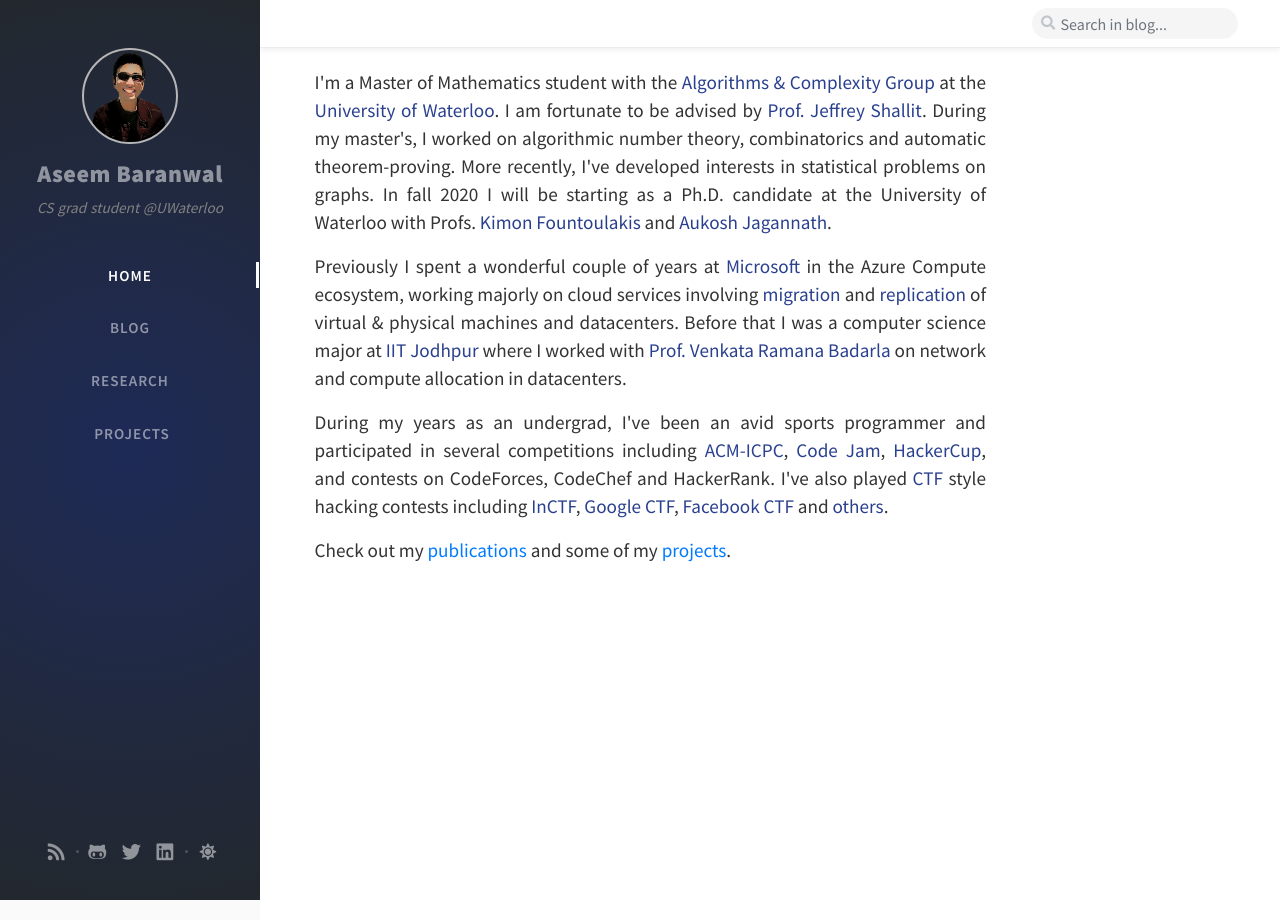
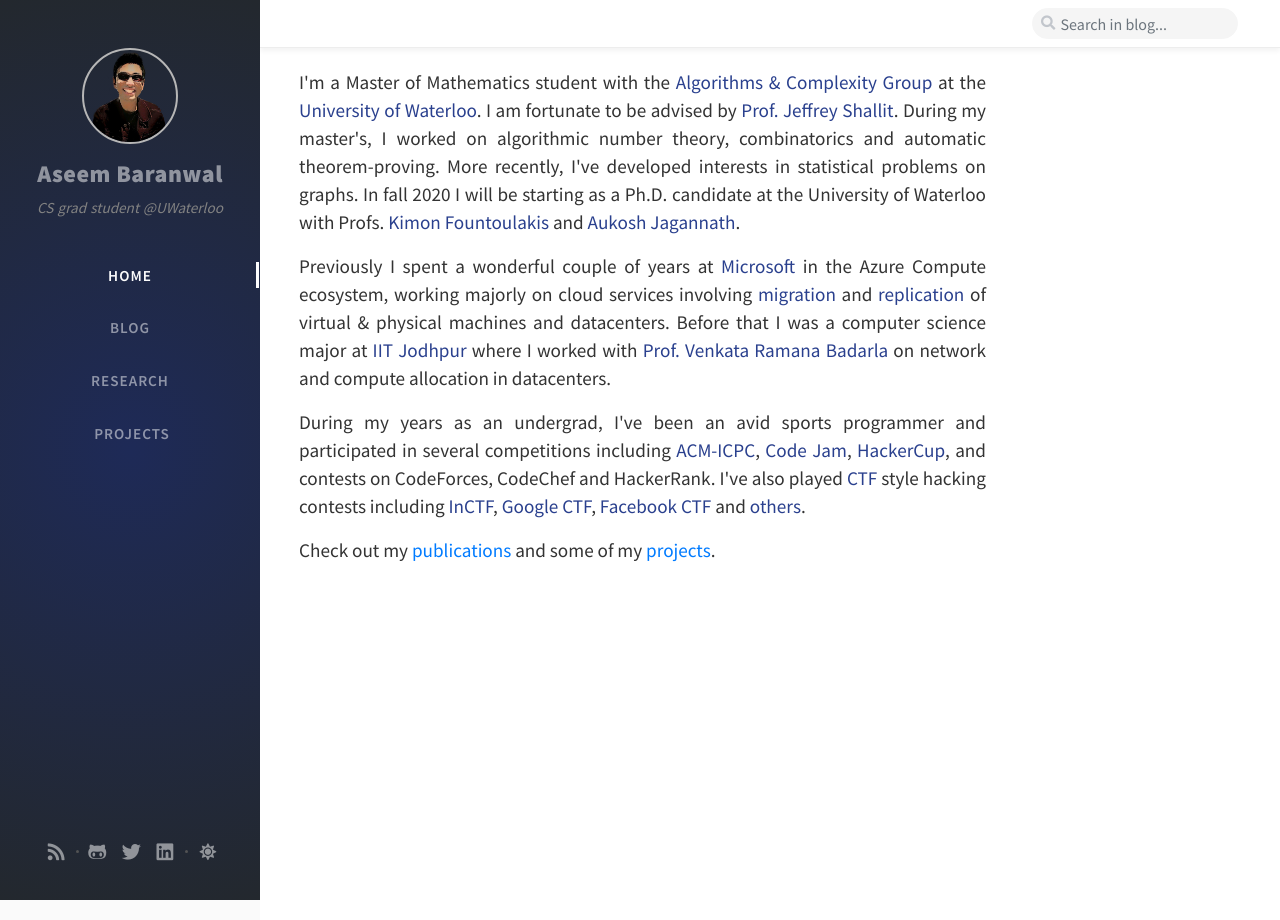
Before and after one commit to aseemrb/aseemrb.github.io, a Jekyll site: the page built from index.html, in a window 1280 px wide. Built offline with Jekyll 4.4.1, drawn with Linux system fonts in a browser that asks for light colours; nearby versions of some CDN libraries; comment, search, counter and statistics services are not loaded.

Commit message:
broad page layout

```diff
--- a/_config.yml
+++ b/_config.yml
@@ -7,7 +7,7 @@ description: >-                        # used by seo meta and the atom feed
 
 url: 'https://aseemrb.me'
 author: Aseem Raj Baranwal                  # change to your full name
-avatar: /assets/img/sample/avatar.png   # support internet resources
+avatar: /assets/img/avatar.png   # support internet resources
 username: aseemrb
 social:
   name: Aseem Baranwal                  # it will shows as the copyright owner in Footer
--- a/_layouts/page.html
+++ b/_layouts/page.html
@@ -4,7 +4,7 @@ layout: default
 ---
 
 <div class="row" style="margin-top:2%;">
-  <div class="col-12 col-lg-11 col-xl-8">
+  <div class="col-12 col-lg-11 col-xl-9">
     <div id="page" class="post pb-5 pl-1 pr-1 pl-sm-2 pr-sm-2 pl-md-4 pr-md-4 mb-md-4">
     {% if page.dynamic_title %}
       <h1 class="dynamic-title">{{ page.title }}</h1>
```
Also changed, not shown: assets/img/avatar.png (added), assets/img/sample/avatar.jpg (deleted), assets/img/sample/avatar.png (deleted), assets/img/sample/devices-mockup.png (deleted), assets/img/sample/download-icons.png (deleted), assets/img/sample/mockup.png (deleted), assets/img/sample/upload-image.png (deleted).
